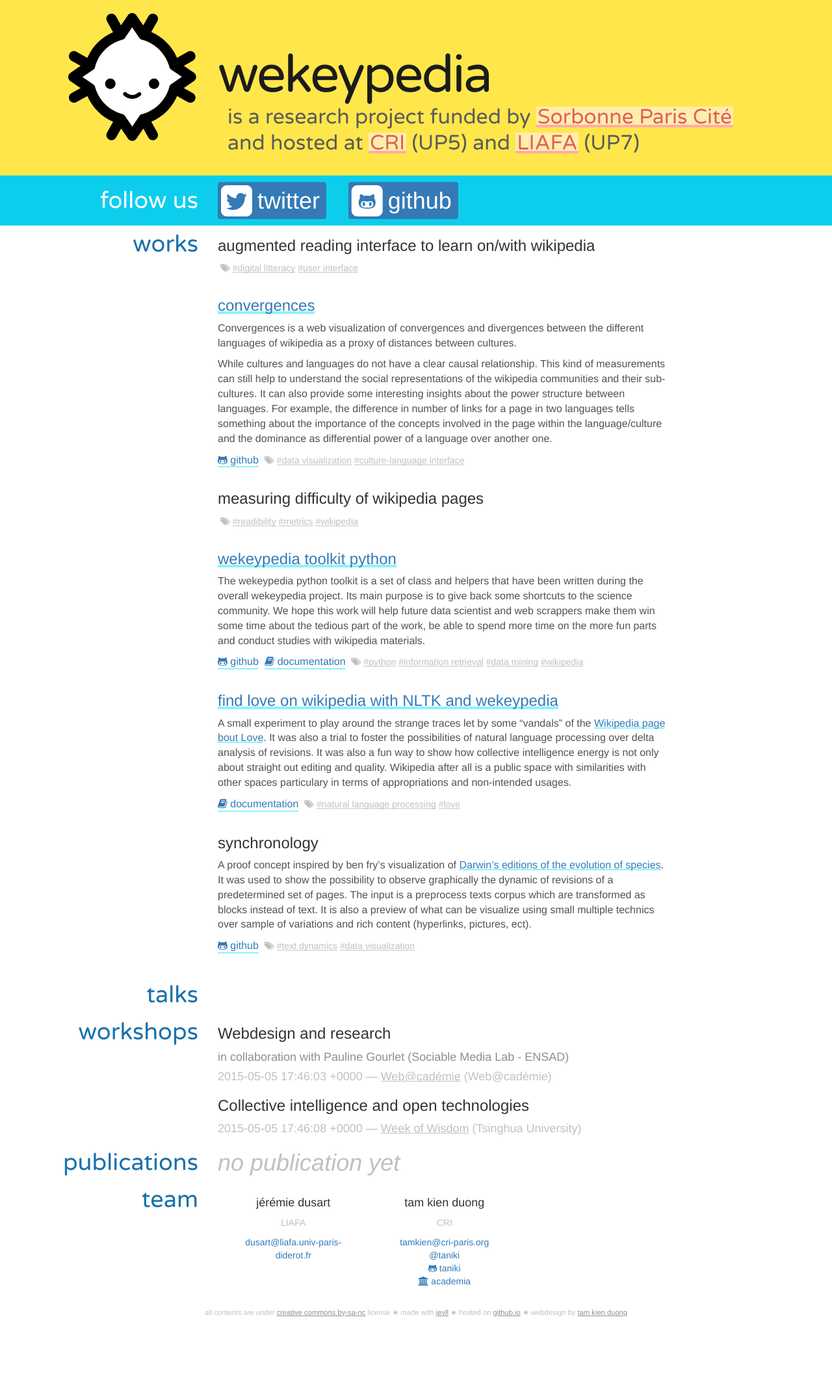
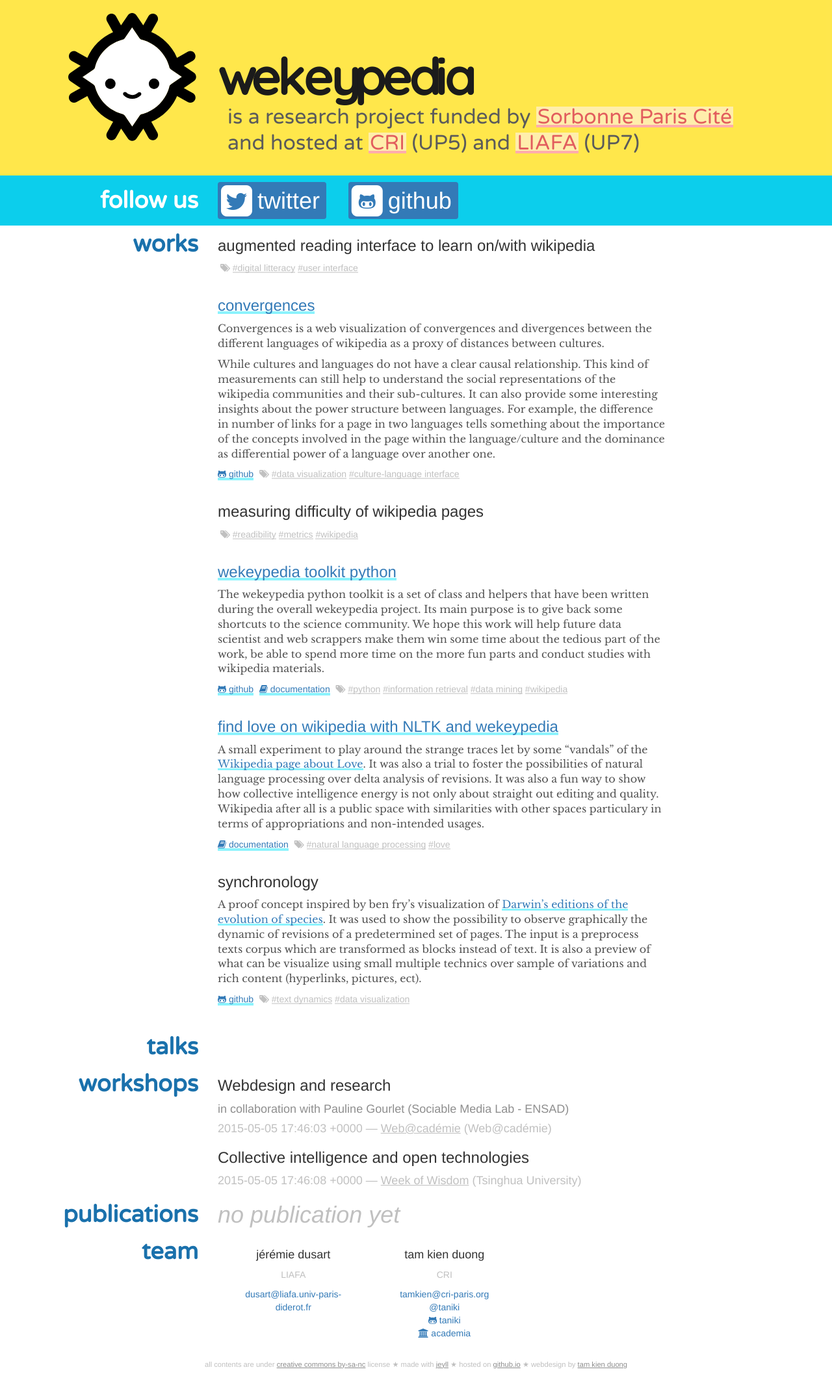
Before and after one commit to WeKeyPedia/wekeypedia.github.io, a Jekyll site: the page built from index.html, in a window 1280 px wide. Shown: the whole page at 65% size. Built offline with Jekyll 4.4.1, drawn with Linux system fonts in a browser that asks for light colours; nearby versions of some CDN libraries; Markdown is read by kramdown in place of the engine named in the settings; a file with an impossible date is left out; before the commit the page ends 2057 px from its top, so only the background shows below that.

Commit message:
typography

```diff
--- a/_layouts/default.html
+++ b/_layouts/default.html
@@ -12,6 +12,8 @@
     <script type="text/javascript" src="https://code.jquery.com/jquery-2.1.1.min.js"></script>
 
     <link href='http://fonts.googleapis.com/css?family=Varela+Round' rel='stylesheet' type='text/css'>
+    <link href='http://fonts.googleapis.com/css?family=Quicksand:300,400,700' rel='stylesheet' type='text/css'>
+    <link href='http://fonts.googleapis.com/css?family=Libre+Baskerville:400,700,400italic' rel='stylesheet' type='text/css'>
 
     <link rel="stylesheet" href="https://maxcdn.bootstrapcdn.com/bootstrap/3.3.4/css/bootstrap.min.css">
     <script src="https://maxcdn.bootstrapcdn.com/bootstrap/3.3.4/js/bootstrap.min.js"></script>
@@ -19,6 +21,7 @@
     <link href="//netdna.bootstrapcdn.com/font-awesome/4.1.0/css/font-awesome.min.css" rel="stylesheet">
 
     <link rel="stylesheet" href="/css/site.css">
+    <script src="/js/kerning.min.js"></script>
 
   </head>
   <body>
--- /dev/null
+++ b/css/kerning.css
@@ -0,0 +1,3 @@
+#logo h1 {
+  -letter-kern: -10px -7px -5px -5px -11px -7px -6px -10px -5px;
+}
--- a/css/site.scss
+++ b/css/site.scss
@@ -1,5 +1,6 @@
 ---
 ---
+@import "css/kerning.css";
 
 $blue-dark: #525252;
 $blue: #1a71ac;
@@ -13,6 +14,11 @@
   text-align: left;
 }
 
+// $serif: "EB Garamond", serif;
+$sans-rounded: "Varela Round", sans-serif;
+$serif: "Libre Baskerville", serif;
+$sans-serif: "Helvetica", "Helvetica Neue", "Arial", sans-serif;
+
 /*******************************************************************************
 GENERIC
 *******************************************************************************/
@@ -20,7 +26,8 @@
 .row {
 
   h2 {
-    font-family: 'Varela Round', sans-serif;
+    font-family: $sans-rounded; // 'Varela Round', sans-serif;
+    font-weight: 700;
     font-size: 36px;
     line-height : 57px;
     vertical-align:middle;
@@ -55,14 +62,14 @@
   background: rgba(255, 225, 31, 0.8);
 
   h1 {
-    font-family: 'Varela Round', sans-serif;
+    font-family: 'Quicksand', sans-serif;
+    font-weight: 600;
     color: #1b1b1b;
     font-size: 80px;
     font-weigth: 900;
     margin-top: 52px;
     text-align: left;
     margin-bottom: 0px;
-    letter-spacing: -3px;
   }
 
   div:first-child {
@@ -77,7 +84,7 @@
     margin-left: 15px;
     color: #5b5b5b; //#8e8e8e;
 
-    font-family: 'Varela Round', sans-serif;
+    font-family: $sans-rounded;
     text-align : left;
     font-size: 32px;
     line-height: 40px;
@@ -153,13 +160,14 @@
     margin-top: 0px;
     font-size: 16px;
     color: #525252;
+    font-family: $serif;
 
     a {
-      box-shadow: 0 -2px 0 $blue-bright-pale inset;
+      box-shadow: 0 -3px 0 $blue-bright-pale inset;
       //border-bottom-width: 2px;
 
       &:hover {
-        box-shadow: 0 -2px 0 rgba($blue, 0.5) inset;
+        box-shadow: 0 -3px 0 rgba($blue, 0.5) inset;
         text-decoration:none;
       }
     }
@@ -185,11 +193,18 @@
 
   .links {
     display: inline-block;
-    @extend .content;
+    font-family: $sans-serif;
 
     a {
+      box-shadow: 0 -4px 0 $blue-bright-pale inset;
       display: inline-block;
       margin-right: 5px;
+
+
+      &:hover {
+        box-shadow: 0 -4px 0 rgba($blue, 0.5) inset;
+        text-decoration:none;
+      }
     }
   }
 
--- a/index.html
+++ b/index.html
@@ -11,8 +11,9 @@
   </div>
 
   <div class="col-md-9">
+<!--     <h1><span>w</span>eke<span>y</span>pe<span>d</span>ia</h1>
+ -->
     <h1>wekeypedia</h1>
-
     <p class="description">
     is a research project funded by <a href="http://www.sorbonne-paris-cite.fr/">Sorbonne
     Paris Cité</a><br>
```
Also changed, not shown: _projects/find_love.md (+1 -1 lines), js/kerning.min.js (added).
